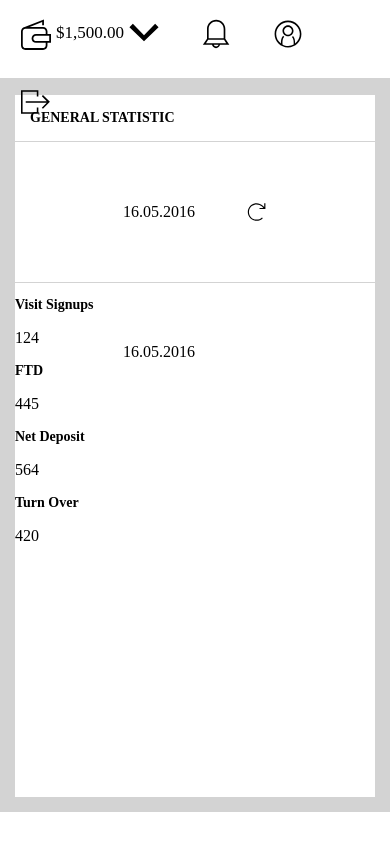
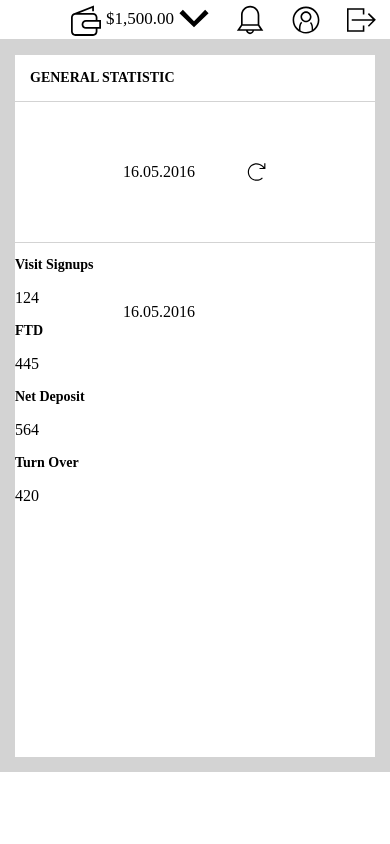
Before and after one commit to HudorHasHasHa/ProjektInd, a website: page src/index.html in a window 390 px wide. Drawn offline with nearby package versions, Linux system fonts and the light colour scheme; files that its build step writes are made by us from their sources.

Commit message:
added rwd content margin

```diff
--- a/src/js/script.js
+++ b/src/js/script.js
@@ -11,7 +11,8 @@ document.querySelector('.side-nav-button').addEventListener('click', function(e)
   toggleMenu();
 });
 
-overlay.addEventListener('click', function() {
+overlay.addEventListener('click', function(e) {
+  e.preventDefault();
   toggleMenu();
   overlay.classList.remove('is-active');
 });
--- a/src/sass/_layout.scss
+++ b/src/sass/_layout.scss
@@ -330,6 +330,20 @@ body{
 
 @media(max-width: 767px) {
   @include grid('sm');
+
+  .container .top-navbar{
+    max-height: 41px;
+    min-height: 41px;
+    .inner-wrapper{
+      min-height: 41px;
+      max-height: 41px;
+      a{
+        padding: 0 8px;
+        vertical-align: middle;
+      }
+    }
+  }
+
   h3{
     font-size:14px;
   }
@@ -351,17 +365,14 @@ body{
       color: black;
       font-weight: 900;
       background-color: white;
-      border: solid black 1px;
+      border: 0;
       padding: 12px;
     }
   }
 
   .main-content{
-
-
-
     margin: auto;
-    margin-top: 80px;
+    margin-top: 40px;
   }
   .container .side-nav {
 
```
